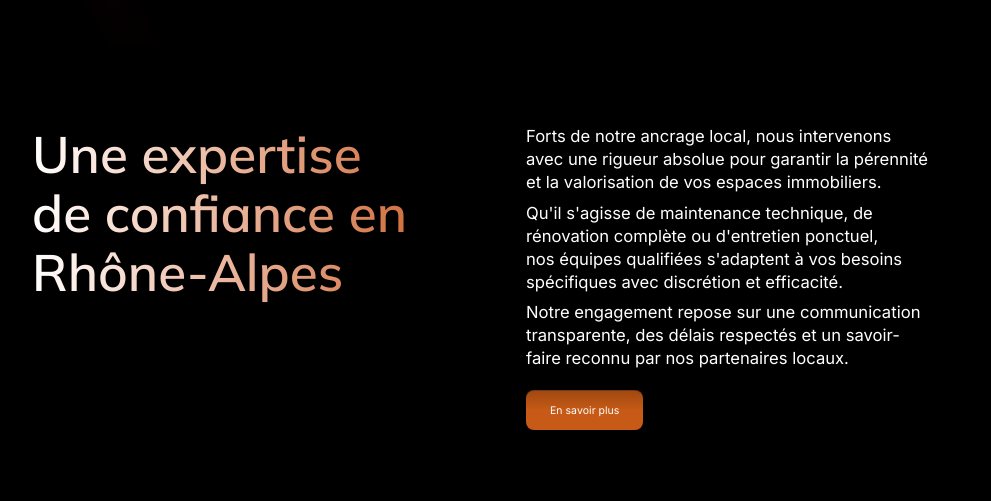
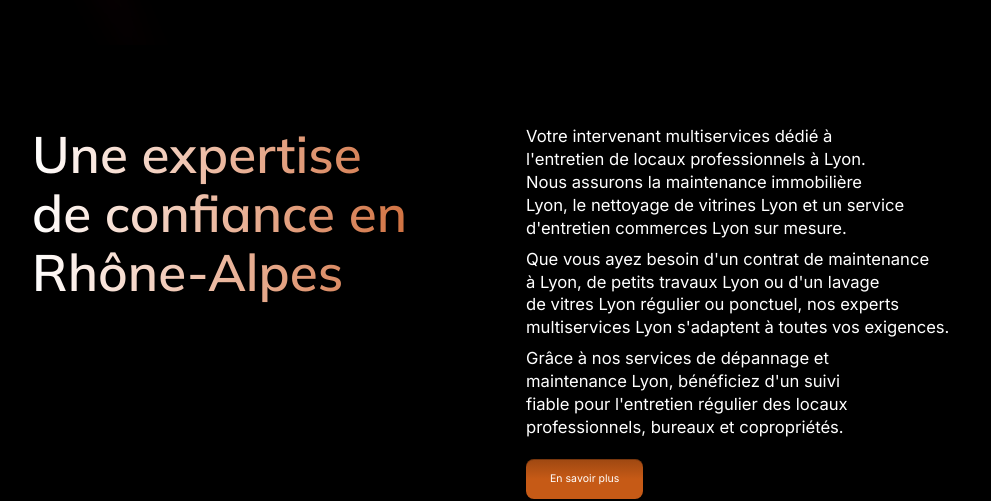
Before and after one commit to dmytro-webild/2ad267f6-e1c3-4245-85de-26631744ccac, a React (Vite) app: page / in a window 1280 px wide. Shown: the part 900-1401 px from the top of the page, without its empty margins (144-1135 px from the left). Built offline with nearby package versions, Linux system fonts and the light colour scheme; a web font is replaced by a local one.

Commit message:
Bob AI: Ajout des mots-clés SEO pour le référencement local à Lyon

```diff
--- a/src/pages/HomePage/sections/About.tsx
+++ b/src/pages/HomePage/sections/About.tsx
@@ -12,9 +12,9 @@ export default function AboutSection(): React.JSX.Element {
               <AboutTextSplit
           title="Une expertise de confiance en Rhône-Alpes"
           descriptions={[
-            "Forts de notre ancrage local, nous intervenons avec une rigueur absolue pour garantir la pérennité et la valorisation de vos espaces immobiliers.",
-            "Qu'il s'agisse de maintenance technique, de rénovation complète ou d'entretien ponctuel, nos équipes qualifiées s'adaptent à vos besoins spécifiques avec discrétion et efficacité.",
-            "Notre engagement repose sur une communication transparente, des délais respectés et un savoir-faire reconnu par nos partenaires locaux.",
+            "Votre intervenant multiservices dédié à l'entretien de locaux professionnels à Lyon. Nous assurons la maintenance immobilière Lyon, le nettoyage de vitrines Lyon et un service d'entretien commerces Lyon sur mesure.",
+            "Que vous ayez besoin d'un contrat de maintenance à Lyon, de petits travaux Lyon ou d'un lavage de vitres Lyon régulier ou ponctuel, nos experts multiservices Lyon s'adaptent à toutes vos exigences.",
+            "Grâce à nos services de dépannage et maintenance Lyon, bénéficiez d'un suivi fiable pour l'entretien régulier des locaux professionnels, bureaux et copropriétés.",
           ]}
           primaryButton={{
             text: "En savoir plus",
```
